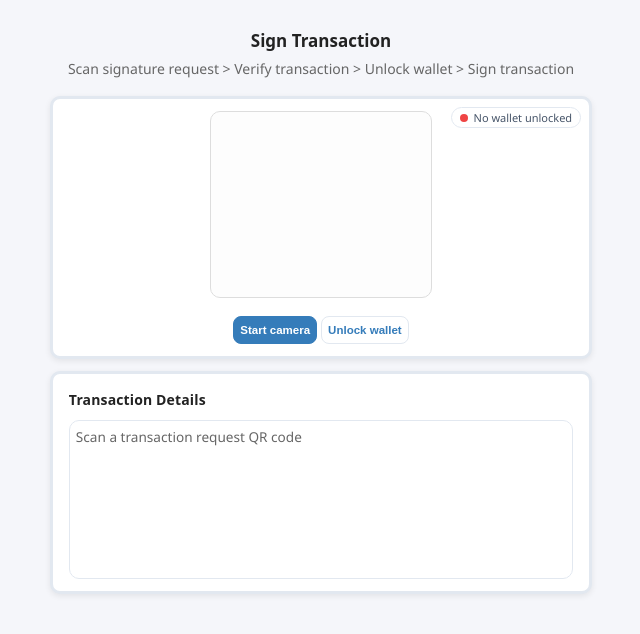
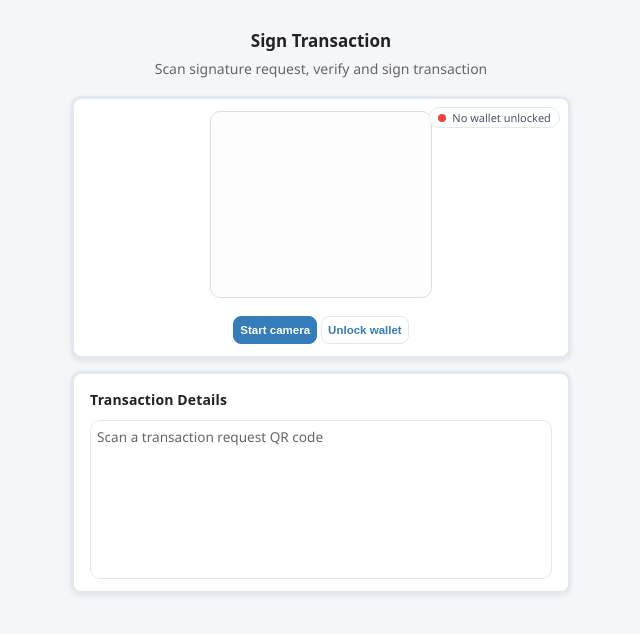
Before and after one commit to chahatmandviwala-alt/Metastream, an Electron app: page public/tabs/sign.html in a window 1200 px wide. Shown: the whole page, without its empty margins (279-919 px from the left). Drawn offline with Linux system fonts and the light colour scheme.

Commit message:
Update sign.html

```diff
--- a/public/tabs/sign.html
+++ b/public/tabs/sign.html
@@ -13,7 +13,7 @@
     <style>
       /* Define a CSS variable for consistency */
       :root{
-        --max-width: 650px; /* keep yours */
+        --max-width: 600px; /* keep yours */
         --bg: #fafbfc;
         --text: #0f172a;
         --muted:#475569;
@@ -452,7 +452,7 @@
     <header style="margin-bottom: 8px; text-align:center;">
       <h1 style="margin-bottom: 8px; margin-top: 24px; font-size: 17px; font-family: system-ui, -apple-system, BlinkMacSystemFont, 'Segoe UI', sans-serif; line-height: 1.1;">Sign Transaction</h1>
       <p class="muted small" style="max-width: 800px; margin: 0 auto; font-size: 14px; margin-bottom: 10px;">
-        Scan signature request &gt; Verify transaction &gt; Unlock wallet &gt; Sign transaction
+        Scan signature request, verify and sign transaction
       </p>
     </header>
 
```
